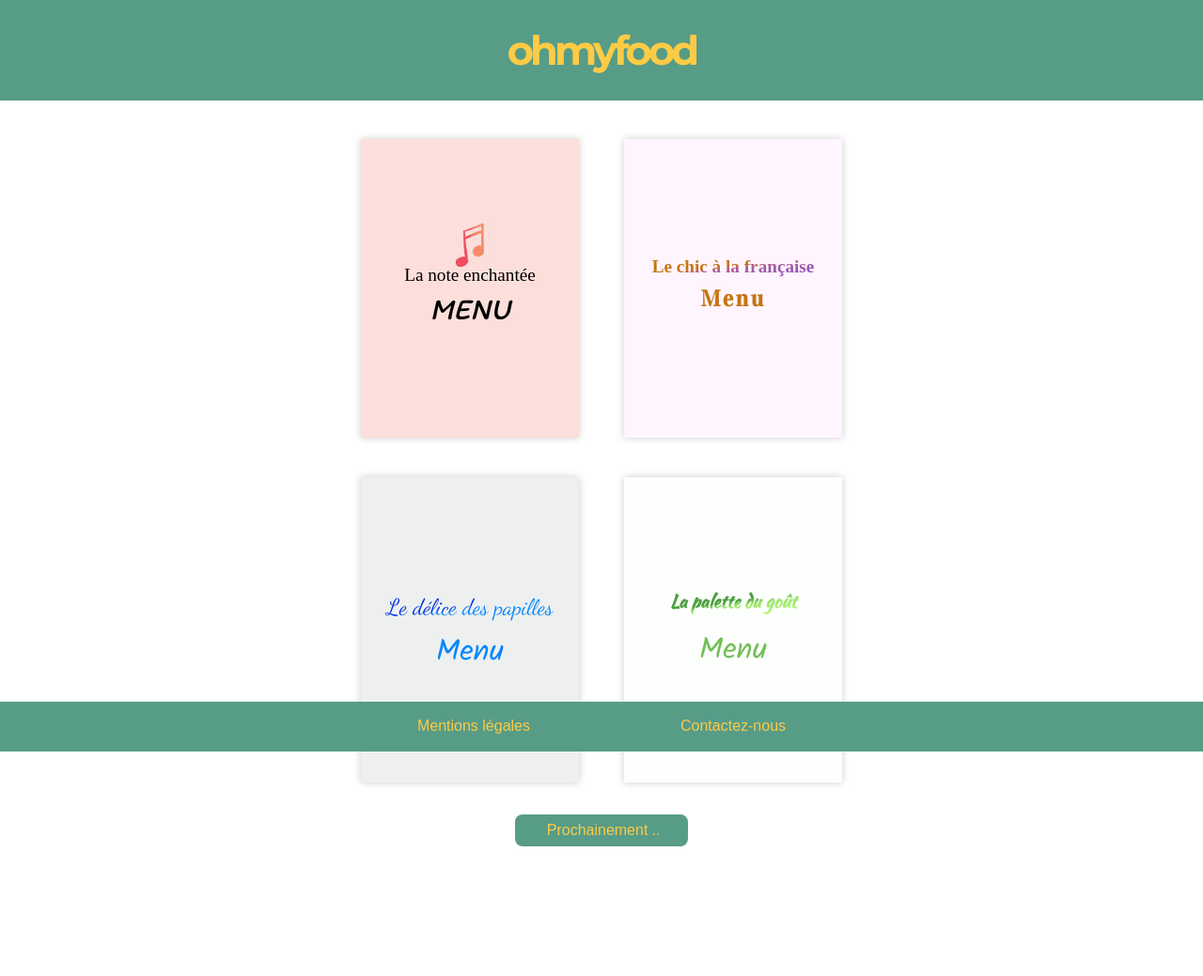
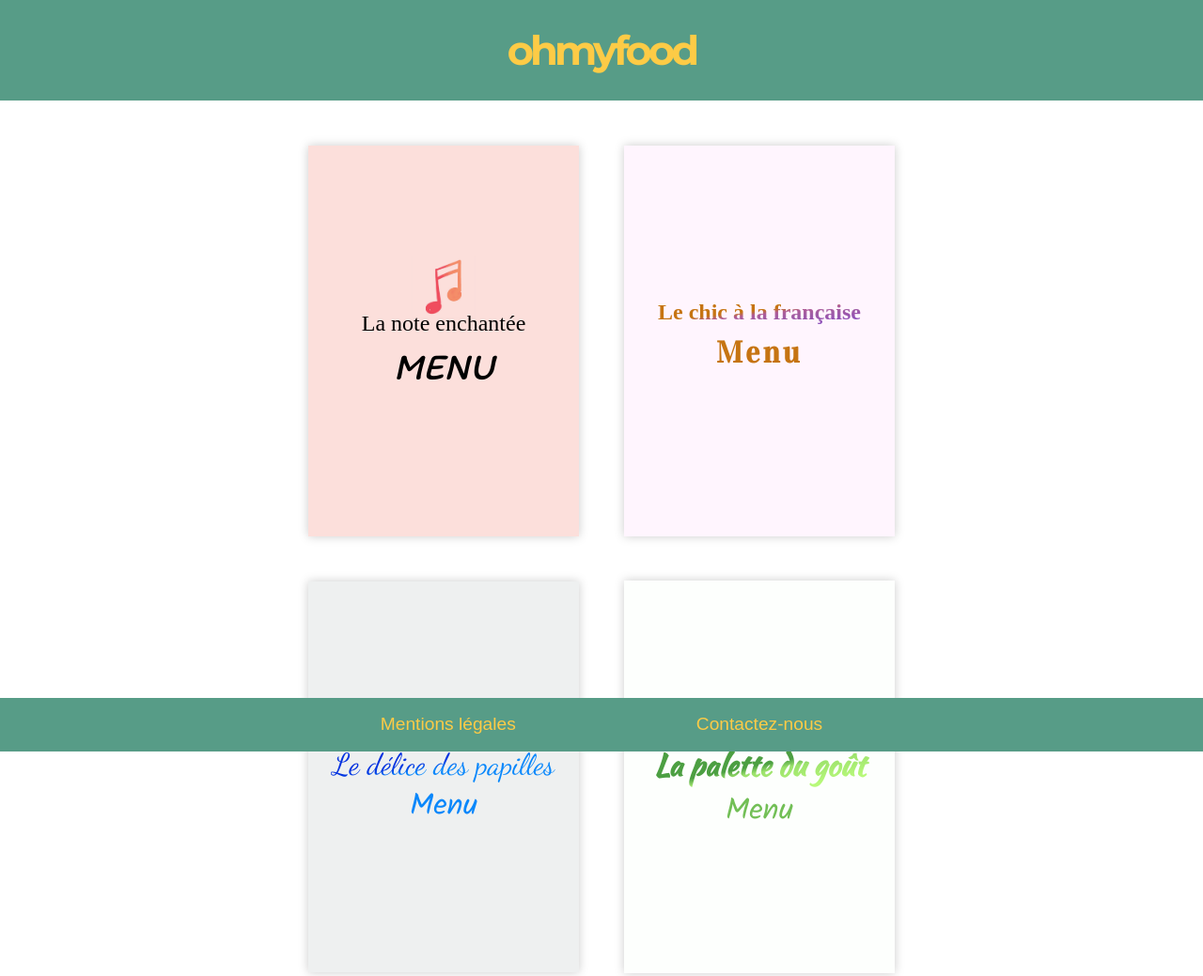
Before and after one commit to ABR-OC/Projet3, a website: page index.html in a window 1280 px wide. Shown: the top 1039 px of the page at 94% size. Before the commit the page ends 981 px from the top, so only its background shows below. Drawn offline with Linux system fonts and the light colour scheme; a web font is replaced by a local one.

Commit message:
increase font size

```diff
--- a/sass/components/_buttons.scss
+++ b/sass/components/_buttons.scss
@@ -9,7 +9,7 @@
 	background: #579c87;
 	border-radius: 0.50em;
 	color: #fdcb46;
-	font-size: x-large;
+	font-size: 1.2em !important;
 	margin: -2.8em auto 4.1em;
 	padding: 0.5em 0em;
 
--- a/sass/layouts/_footer.scss
+++ b/sass/layouts/_footer.scss
@@ -12,12 +12,12 @@ footer {
 
 	& a {
 		color: $secondary-Color;
-		font-size: x-large;
+		font-size: 1.2em !important;
 		font-weight: 500;
 		padding: 0em 6em;
 
 		@include smartphones {
-			font-size: medium;
+			font-size: 1em !important;
 			padding: 0em 1em;
 		}
 
--- a/sass/pages/_home.scss
+++ b/sass/pages/_home.scss
@@ -4,24 +4,24 @@
 
 .menu-grid {
 	display: inline-grid;
-	grid-template-columns: 14.5em 14.5em;
-	grid-template-rows: 20em 20em;
-	grid-gap: 2.7em 3em;
+	grid-template-columns: 18em 18em;
+	grid-template-rows: 25em 25em;
+	grid-gap: 4em 3em;
 	justify-content: center;
 	align-content: center;
 	align-items: center;
-	padding: 0em 3em 3em;
+	padding: 1em 3em 5em;
 
 	&_item {
 		text-align: center;
-		font-size: 0.8em;
+		font-size: 1em;
 		box-shadow: 0em 0em 0.625em #ccc;
 	}
 
 	@include smartphones {
 		display: grid;
-		grid-template-columns: 14.5em;
-		grid-row-gap: 2em;
+		grid-template-columns: 18em;
+		grid-row-gap: 4em;
 	}
 }
 
@@ -30,7 +30,7 @@
 .menu-grid_item--card1 {
 	color: $third-Color;
 	background-color: $menu1-background;
-	padding: 6.75em 1.5em;
+	padding: 7.3em 1.5em;
 
 	& h2{
 		font-family: $font-menu1_title;
@@ -41,7 +41,7 @@
 		font-family: $font-menu1_subtitle;
 		font-style: italic;
 		text-transform : uppercase;
-		font-size: xx-large;
+		font-size: 2.5em;
 		font-weight: lighter;
 		margin-top: -0.3em;
 	}
@@ -56,7 +56,7 @@
 
 .menu-grid_item--card2 {
 	background-color: $menu2-background;
-	padding: 8.5em 1.5em;
+	padding: 9em 1.5em;
 
 	& h2 {
 		font-family: $font-menu2_title;
@@ -66,7 +66,7 @@
 	& h3 {
 		font-family: $font-menu2_subtitle;
 		color: $menu2-subtitle;
-		font-size: x-large;
+		font-size: xx-large;
 		letter-spacing: 0.1em;
 		margin-top: -0.3em;
 	}
@@ -76,12 +76,12 @@
 
 .menu-grid_item--card3 {
 	background-color: $menu3-background;
-	padding: 6.3em 1.5em;
+	padding: 7.4em 1.5em;
 
 	& h2 {
 		font-family: $font-menu3_title;
 		@include gradient($menu3-gradient);
-		font-size: x-large;
+		font-size: xx-large;
 		font-weight: lighter;
 		margin: 1.8em 0em -1em;
 	}
@@ -98,11 +98,12 @@
 
 .menu-grid_item--card4 {
 	background-color: $menu4-background;
-	padding: 6.5em 1.5em;
+	padding: 7.2em 1.5em;
 
 	& h2 {
 		font-family: $font-menu4_title;
 		@include gradient($menu4-gradient_card);
+		font-size: xx-large;
 		margin: 1.8em 0em -1em;
 	}
 
--- a/sass/pages/_menu1.scss
+++ b/sass/pages/_menu1.scss
@@ -41,7 +41,7 @@
 	}
 
 	& ul {
-		margin-left: -1em;
+		margin-left: -0.5em;
 	}
 
 	& .menu_price {
--- a/sass/pages/_menu3.scss
+++ b/sass/pages/_menu3.scss
@@ -14,7 +14,7 @@
 
 	& h4 {
 		font-family: $font-menu3_subtitle;
-		font-size: medium;
+		font-size: 1.2em;
 		font-weight: lighter;
 		margin-bottom: 1em;
 	}
--- a/sass/pages/_menus.scss
+++ b/sass/pages/_menus.scss
@@ -65,7 +65,8 @@
 	}
 
 	@include smartphones {
-		width: 25em;
+		width: 24em;
+		font-size: 0.8em;
 
 		&_content {
 		justify-content: center;
```
Also changed, not shown: css/style.css, 1 other file.
